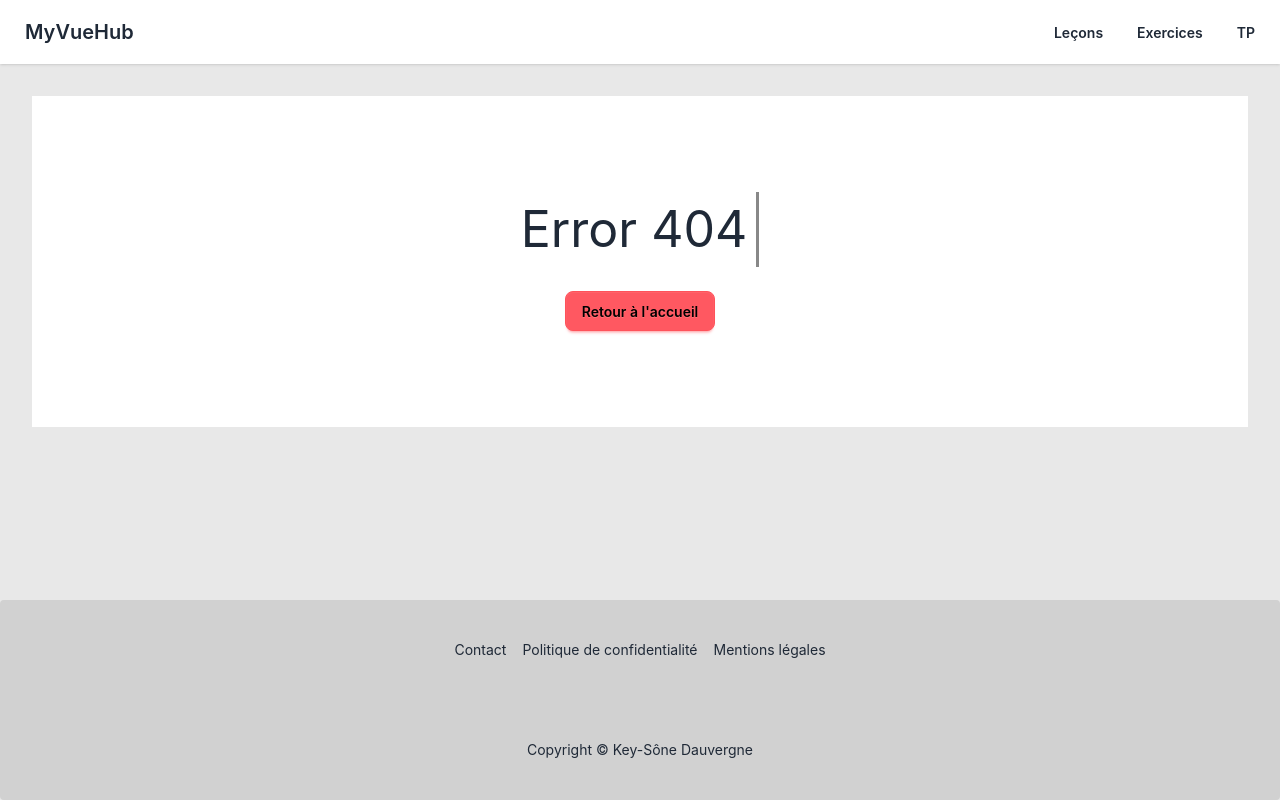
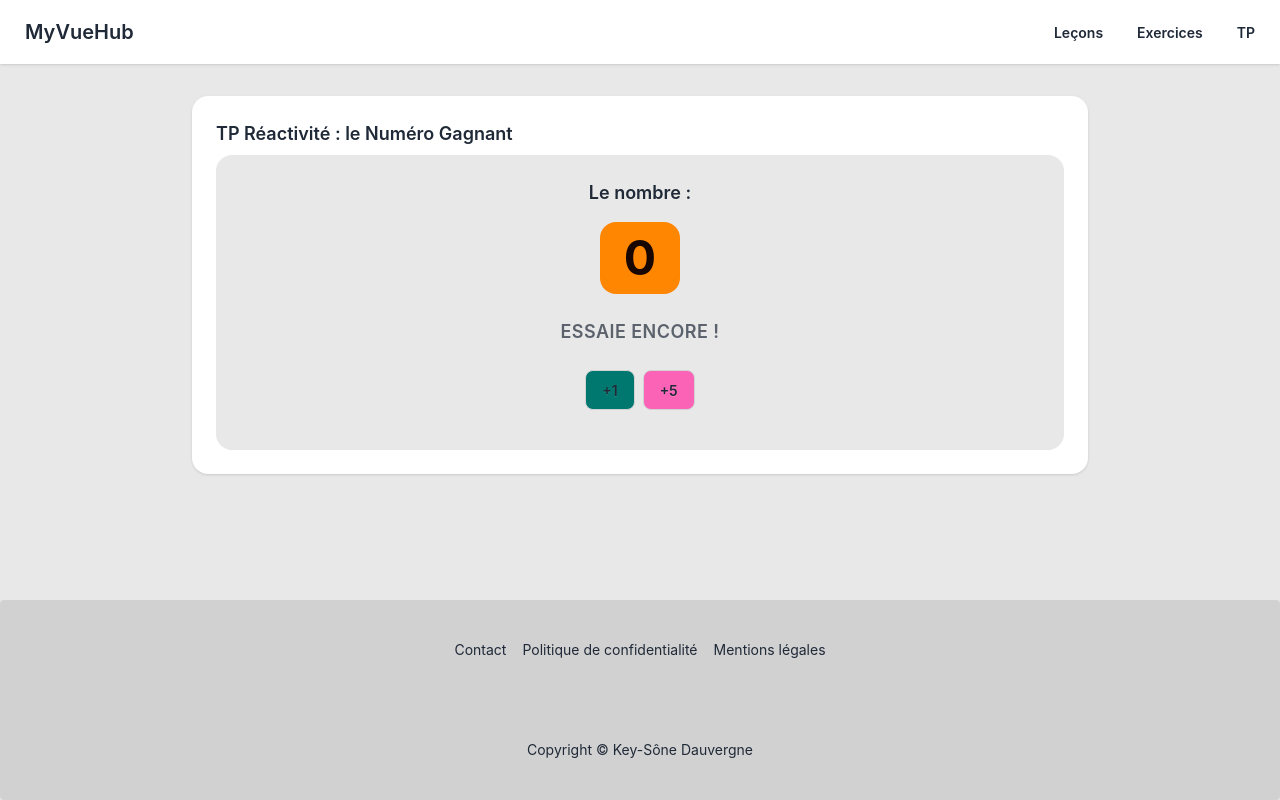
Before and after one commit to kdauvergne/my-vue-hub, a Vue app: page /tp/tp-reactivite in a window 1280 px wide. Before the commit this address had no page. Built offline with nearby package versions, Linux system fonts and the light colour scheme.

Commit message:
add tp reactivite v1

```diff
--- a/src/router/router.exercices.js
+++ b/src/router/router.exercices.js
@@ -2,37 +2,42 @@ const exercicesRoutes = [
   {
     path: "/exercices/exercice-text-interpolation",
     component: () => import("../views/exercices/ExerciceTextInterpolation.vue"),
-    meta: { title: "Exercice 1" },
+    meta: { title: "Text interpolation" },
   },
   {
     path: "/exercices/exercice-attribute-binding",
     component: () => import("../views/exercices/ExerciceAttributeBinding.vue"),
-    meta: { title: "Exercice 2" },
+    meta: { title: "Attribute binding" },
   },
   {
     path: "/exercices/exercice-event-binding",
     component: () => import("../views/exercices/ExerciceEventBinding.vue"),
-    meta: { title: "Exercice 3" },
+    meta: { title: "Event binding" },
   },
   {
     path: "/exercices/exercice-dynamic-styling",
     component: () => import("../views/exercices/ExerciceDynamicStyling.vue"),
-    meta: { title: "Exercice 4" },
+    meta: { title: "Dynamic styling" },
   },
   {
     path: "/exercices/exercice-v-if",
     component: () => import("../views/exercices/ExerciceV-if.vue"),
-    meta: { title: "Exercice 5" },
+    meta: { title: "V-if" },
   },
   {
     path: "/exercices/exercice-v-for",
     component: () => import("../views/exercices/ExerciceV-for.vue"),
-    meta: { title: "Exercice 6" },
+    meta: { title: "V-for" },
   },
   {
     path: "/exercices/exercice-crash-test-computed",
     component: () => import("../views/exercices/ExerciceCrashTestComputed.vue"),
-    meta: { title: "Exercice 7" },
+    meta: { title: "Crash Test Computed" },
+  },
+  {
+    path: "/exercices/exercice-watchers",
+    component: () => import("../views/exercices/ExerciceWatchers.vue"),
+    meta: { title: "Watchers" },
   },
 ];
 
--- a/src/router/router.tp.js
+++ b/src/router/router.tp.js
@@ -9,6 +9,11 @@ const tpRoutes = [
     component: () => import("../views/tp/TP-dynamic-styling.vue"),
     meta: { title: "TP Dynamic Styling" },
   },
+  {
+    path: "/tp/tp-reactivite",
+    component: () => import("../views/tp/TP-reactivite.vue"),
+    meta: { title: "TP Réactivité" },
+  },
 ];
 
 export default tpRoutes;
--- /dev/null
+++ b/src/views/tp/TP-reactivite.vue
@@ -0,0 +1,66 @@
+<template>
+  <div class="card bg-base-100 shadow-sm max-w-4xl mx-auto">
+    <div class="card-body">
+      <h2 class="card-title">TP Réactivité : le Numéro Gagnant</h2>
+
+      <div class="flex flex-col gap-4">
+        <div class="card bg-base-200 pb-4">
+          <div class="card-body items-center gap-4">
+            <h2 class="card-title">Le nombre :</h2>
+            <span
+              class="bg-accent text-accent-content rounded-box px-6 py-3 text-5xl font-bold"
+              >{{ leNombre }}</span
+            >
+          </div>
+          <h3
+            class="text-center text-lg font-semibold uppercase tracking-wide text-base-content/70"
+          >
+            {{ indice }}
+          </h3>
+          <h3
+            v-if="message"
+            class="text-center text-lg font-semibold uppercase tracking-wide text-base-content/70"
+          >
+            {{ message }}
+          </h3>
+          <div class="card-body items-center flex-row mx-auto">
+            <button
+              class="btn btn-active mx-auto bg-teal-700"
+              @click="leNombre++"
+            >
+              +1
+            </button>
+            <button
+              class="btn btn-active mx-auto bg-pink-400"
+              @click="leNombre += 5"
+            >
+              +5
+            </button>
+          </div>
+        </div>
+      </div>
+    </div>
+  </div>
+</template>
+
+<script setup>
+import { ref, watch, computed } from "vue";
+
+const leNombre = ref(0);
+const message = ref("");
+
+const indice = computed(() => {
+  if (leNombre.value < 7) return "ESSAIE ENCORE !";
+  if (leNombre.value === 7) return "7... BINGO !";
+  return "Tu as dépassé le nombre !";
+});
+
+watch(leNombre, (newNombre) => {
+  if (newNombre > 30) {
+    message.value = "Le nombre dépasse 30 !";
+    setTimeout(() => {
+      leNombre.value = 0;
+    }, 7000);
+  }
+});
+</script>
```
Also changed, not shown: src/views/lessons/lesson-computed-properties.vue (+76 -34 lines).
